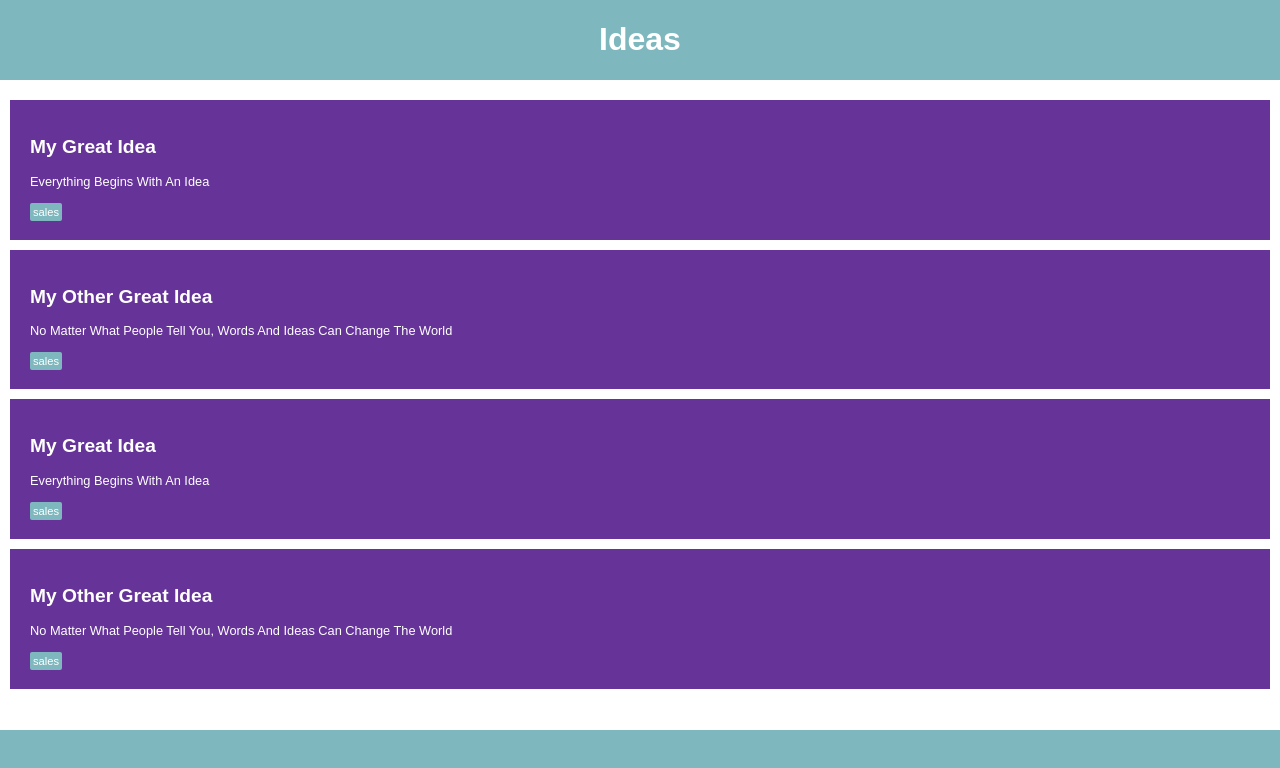
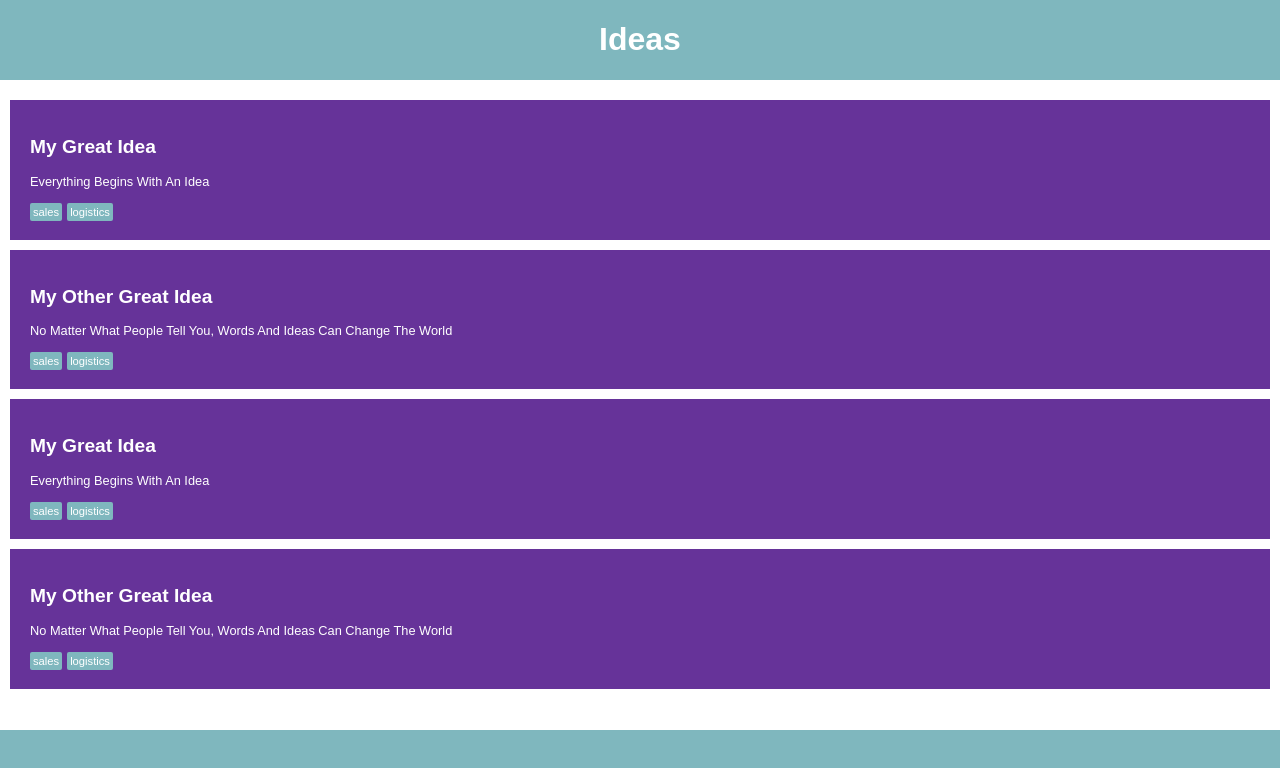
Before and after one commit to leojclarke/idyeahs, a React (Create React App) app: page / in a window 1280 px wide. Shown: the top 768 px of the page. Built offline with nearby package versions, Linux system fonts and the light colour scheme.

Commit message:
Fix tag styling

```diff
--- a/src/app/IdeaPost.js
+++ b/src/app/IdeaPost.js
@@ -20,6 +20,7 @@ export default function IdeaPost({ title, text }) {
       <IdeaTitle>{title}</IdeaTitle>
       <IdeaText>{text}</IdeaText>
       <Tag category="sales" />
+      <Tag category="logistics" />
     </IdeaContainer>
   )
 }
--- a/src/app/Tag.js
+++ b/src/app/Tag.js
@@ -3,6 +3,7 @@ import styled from 'styled-components'
 
 const StyledTag = styled.span`
   padding: 3px;
+  margin: 0px 5px 0px 0px;
   background: rgba(127, 183, 190, 1);
   border-radius: 2px;
   font-size: 0.7em;
```
